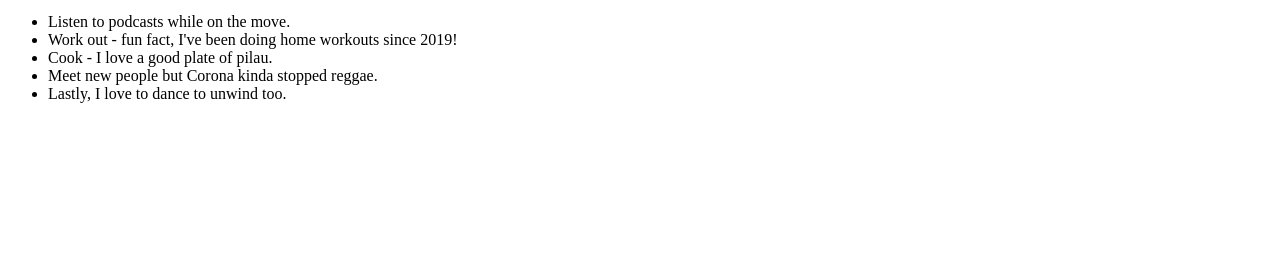
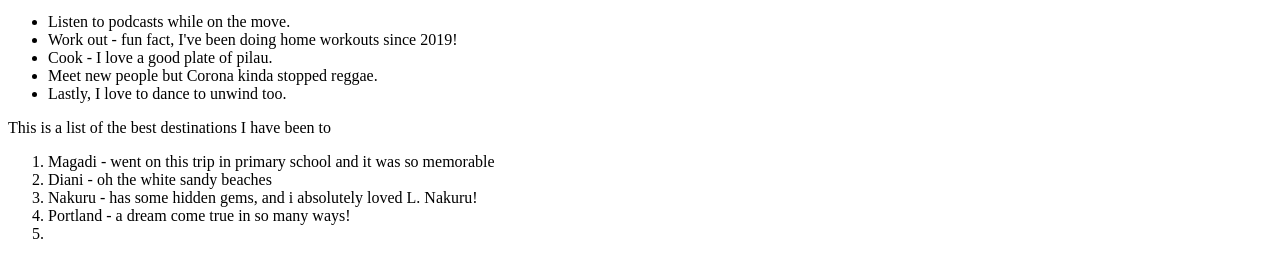
Before and after one commit to samoina-mbuguah/my-first-website, a plain HTML site: page my-favorite-things.html in a window 1280 px wide. Shown: the part 101-378 px from the top of the page. Drawn offline with Linux system fonts and the light colour scheme.

Commit message:
This commit adds my favorite destinations

```diff
--- a/my-favorite-things.html
+++ b/my-favorite-things.html
@@ -14,5 +14,14 @@
         <li>Lastly, I love to dance to unwind too.</li>
       </ul>
     </p>
+    <p>This is a list of the best destinations I have been to
+      <ol>
+        <li>Magadi - went on this trip in primary school and it was so memorable</li>
+        <li>Diani - oh the white sandy beaches</li>
+        <li>Nakuru - has some hidden gems, and i absolutely loved L. Nakuru!</li>
+        <li>Portland - a dream come true in so many ways!</li>
+        <li></li>
+      </ol>
+    </p>
   </body>
 </html>
```
